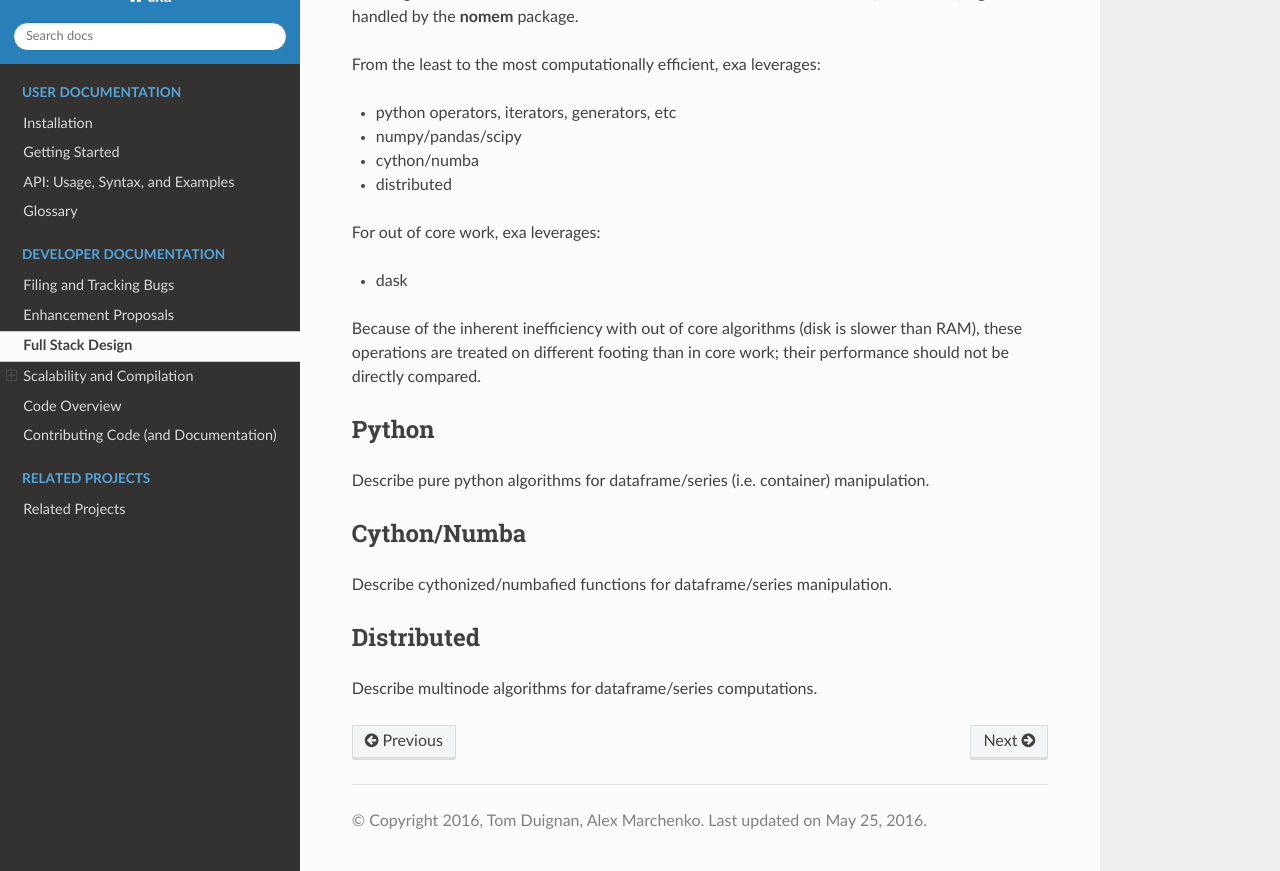
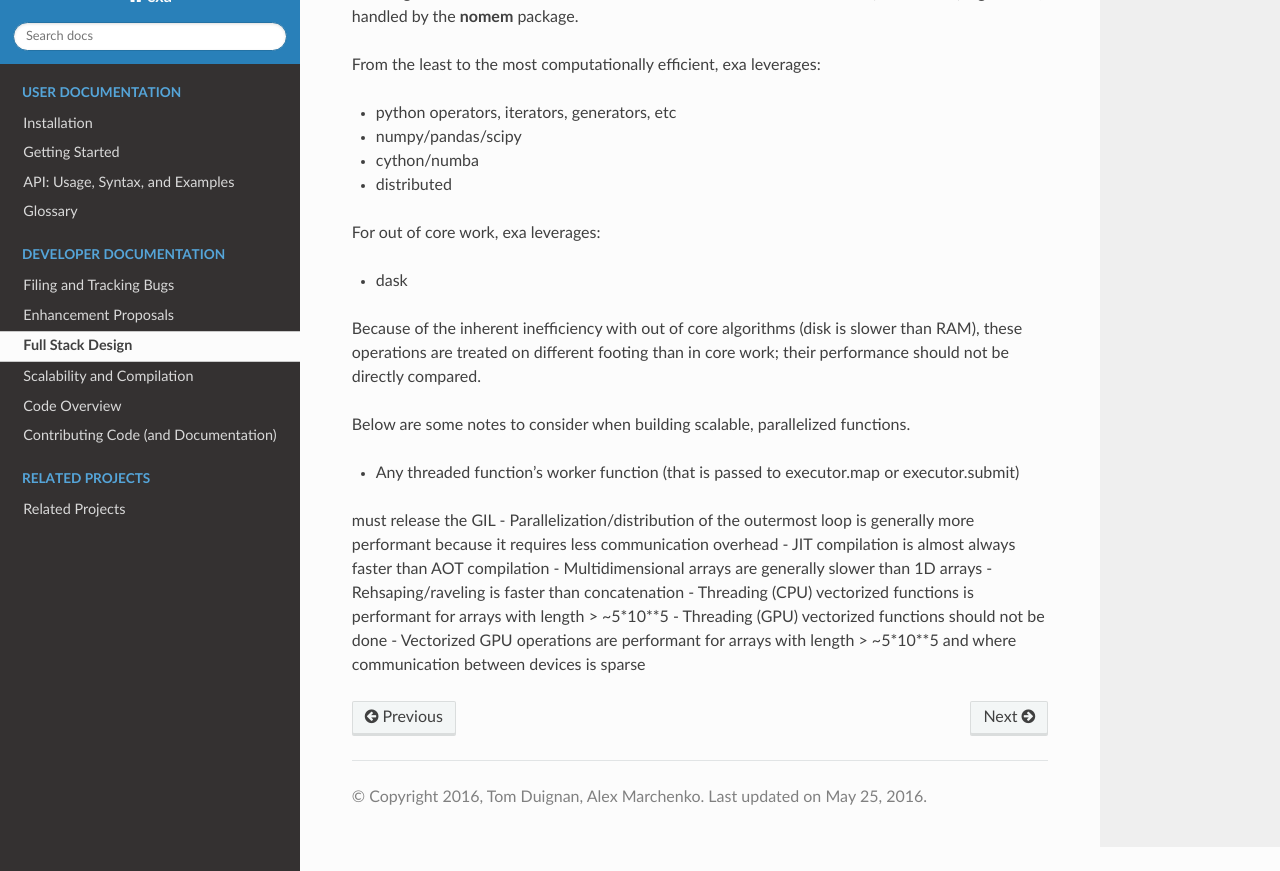
Before and after one commit to exa-analytics/exa, a Sphinx documentation site: the page built from doc/source/stack.rst, in a window 1280 px wide and 900 px high, scrolled down 895 px, cut to the strip 29-900 px from the top of the window. Built offline with Sphinx 7.4.7 and the Read the Docs theme 2.0.0, drawn with Linux system fonts in a browser that asks for light colours; pages that are not in the unit, such as notebooks, are missing from menus; the version number could not be read and is left out.

Commit message:
Added some scalability and parallelization guidelines

```diff
--- a/doc/source/stack.rst
+++ b/doc/source/stack.rst
@@ -41,14 +41,16 @@ Because of the inherent inefficiency with out of core algorithms (disk is slower
 than RAM), these operations are treated on different footing than in core work;
 their performance should not be directly compared.
 
-Python
---------------------
-Describe pure python algorithms for dataframe/series (i.e. container) manipulation.
+Below are some notes to consider when building scalable, parallelized functions.
 
-Cython/Numba
----------------------
-Describe cythonized/numbafied functions for dataframe/series manipulation.
-
-Distributed
--------------------
-Describe multinode algorithms for dataframe/series computations.
+- Any threaded function's worker function (that is passed to executor.map or executor.submit)
+must release the GIL
+- Parallelization/distribution of the outermost loop is generally more performant because it
+requires less communication overhead
+- JIT compilation is almost always faster than AOT compilation
+- Multidimensional arrays are generally slower than 1D arrays
+- Rehsaping/raveling is faster than concatenation
+- Threading (CPU) vectorized functions is performant for arrays with length > ~5*10**5
+- Threading (GPU) vectorized functions should not be done
+- Vectorized GPU operations are performant for arrays with length > ~5*10**5 and where communication between
+devices is sparse
```
